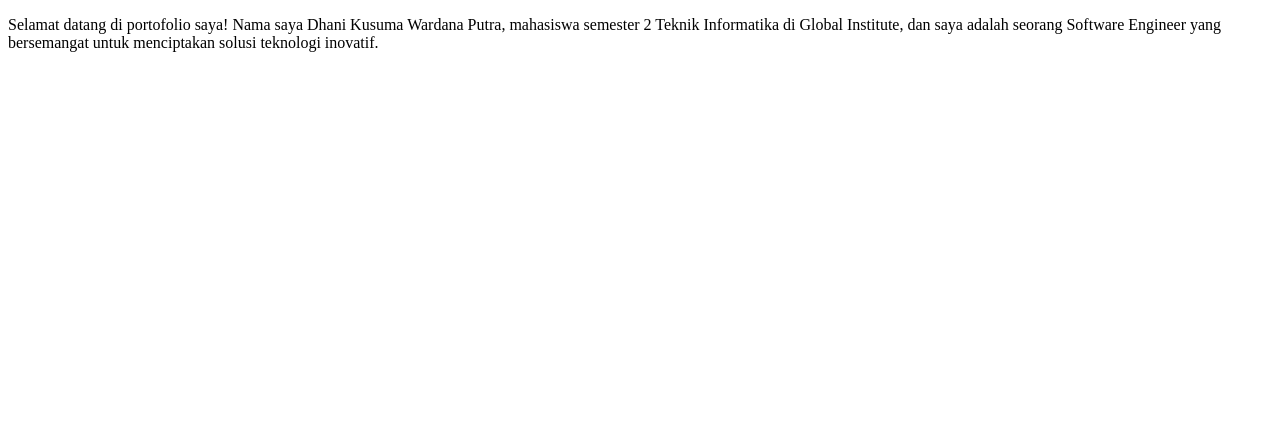
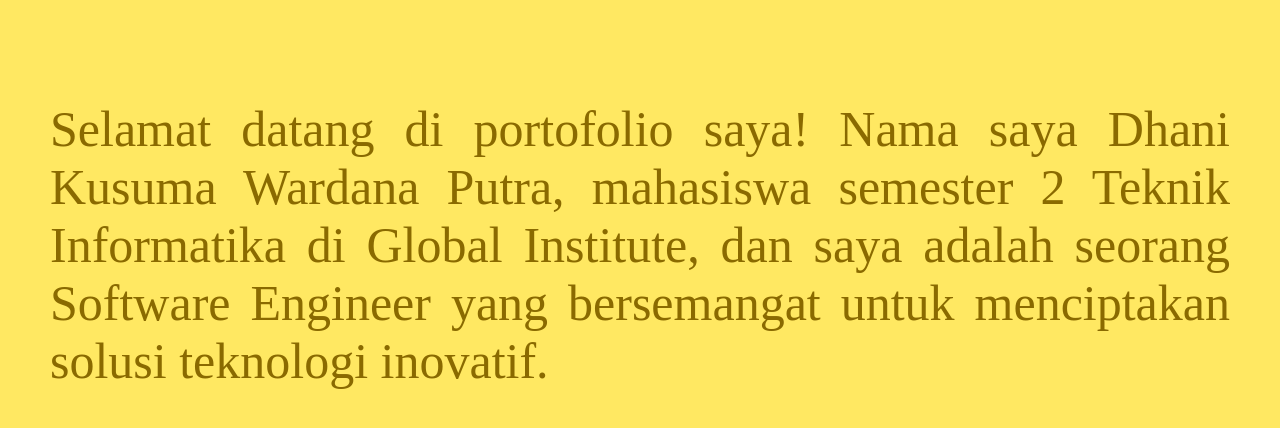
Before and after one commit to DhaniKWP/1124160014-day8-framelayout, a plain HTML site: page about.html in a window 1280 px wide. Drawn offline with Linux system fonts and the light colour scheme.

Commit message:
7. styling isi about

```diff
--- a/about.html
+++ b/about.html
@@ -4,6 +4,24 @@
   <meta charset="UTF-8">
   <meta name="viewport" content="width=device-width, initial-scale=1.0">
   <title>About</title>
+  <style>
+    * {
+      margin: 0;
+      padding: 0;
+    }
+
+    body {
+      background-color: rgb(255, 232, 98);
+      margin: 50px;
+    }
+
+    .kalimat {
+      font-size: 50px;
+      text-align: justify;
+      color: rgb(138, 106, 0);
+      margin-top: 100px;
+    }
+  </style>
 </head>
 <body>
   <div class="kalimat">
```
